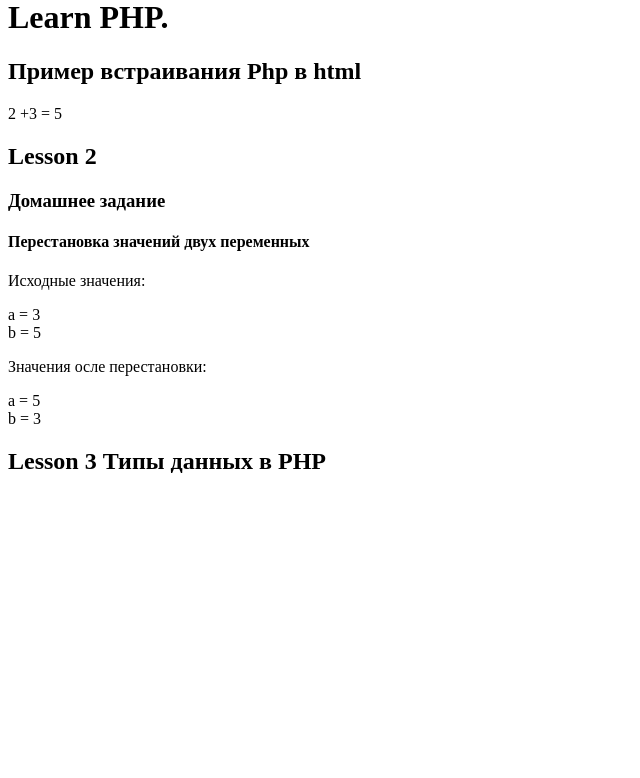
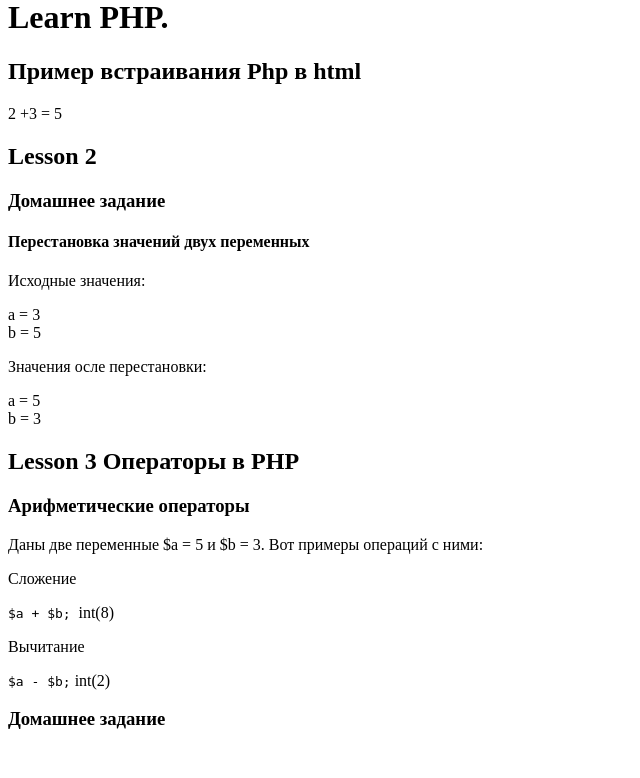
Before and after one commit to markevillive/php-learn, a PHP site: page / in a window 1280 px wide. Shown: the part 22-800 px from the top of the page, without its empty margins (0-640 px from the left). Run offline with PHP 8.4, Linux system fonts and the light colour scheme.

Commit message:
Arithmetic operators

```diff
--- a/index.php
+++ b/index.php
@@ -24,7 +24,27 @@
     echo "a = ".$a."<br>";
     echo "b = ".$b."<br>";
     ?>
-    <h2>Lesson 3 Типы данных в PHP</h2>
+    <h2>Lesson 3 Операторы в PHP</h2>
+    <h3>Арифметические операторы</h3>
+
+    <p>Даны две переменные $a = 5 и $b = 3. Вот примеры операций с ними:</p>
+    <p>Сложение</p>
+    <code>
+        $a + $b;
+    </code>
+    <?php
+    $a = 5;
+    $b = 3;
+    var_dump($a + $b);
+    ?>
+    <p>Вычитание</p>
+    <code>$a - $b;</code>
+    <?php
+    var_dump($a - $b);
+    ?>
+
+    <h3>Домашнее задание</h3>
+
 
 
     </body>
```
Also changed, not shown: README.md.
